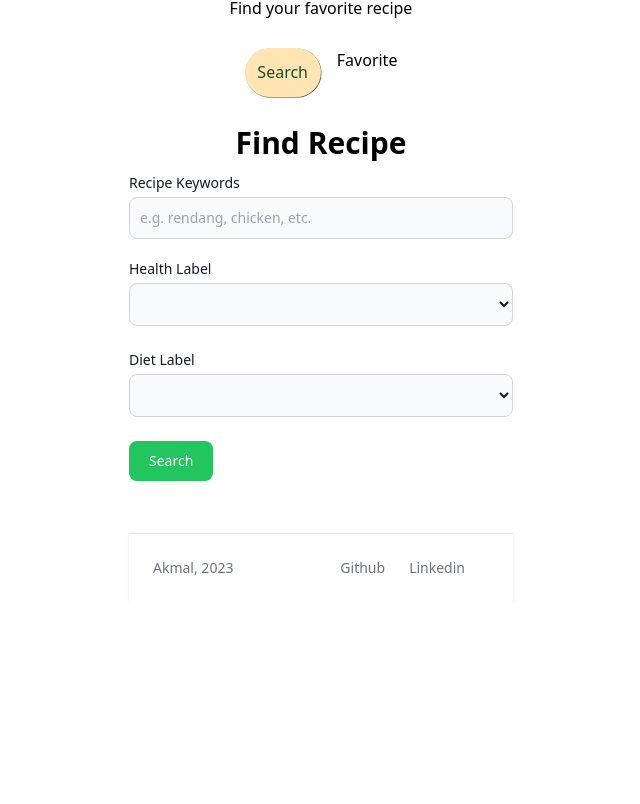
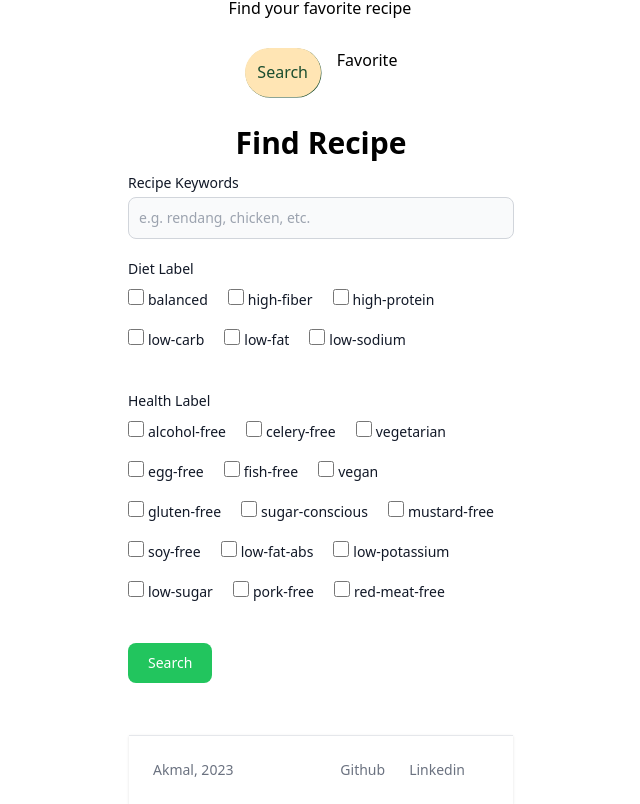
Before and after one commit to akmaladisa/edamam-recipe-search, a Vue app: page / in a window 1280 px wide. Shown: the part 480-1284 px from the top of the page, without its empty margins (319-959 px from the left). Before the commit the page ends 1082 px from the top, so only its background shows below. Built offline with nearby package versions, Linux system fonts and the light colour scheme.

Commit message:
change to checkbox style

```diff
--- a/src/components/TheForm.vue
+++ b/src/components/TheForm.vue
@@ -8,32 +8,124 @@
                 <input v-model="recipeKeyword" type="text" placeholder="e.g. rendang, chicken, etc." id="default-input" class="bg-gray-50 border border-gray-300 text-gray-900 text-sm rounded-lg focus:ring-blue-500 focus:border-blue-500 block w-full p-2.5 dark:border-gray-600 dark:placeholder-gray-400 dark:bg-slate-600 dark:text-gray-200 dark:focus:ring-blue-500 dark:focus:border-blue-500">
             </div>
 
-            <div>
-                <label for="default-input" class="block mb-1 text-sm font-medium text-gray-900">Health Label</label>
-                <select v-model="dietLabel" id="diet" class="bg-gray-50 border mb-6 border-gray-300 text-gray-900 text-sm rounded-lg focus:ring-blue-500 focus:border-blue-500 block w-full p-2.5 dark:border-gray-600 dark:placeholder-gray-400 dark:bg-slate-600 dark:text-gray-200 dark:focus:ring-blue-500 dark:focus:border-blue-500">
-                    <!-- <option selected disabled>Diet Label</option> -->
-                    <option value=""></option>
-                    <option value="balanced">balanced</option>
-                    <option value="high-fiber">high-fiber</option>
-                    <option value="high-protein">high-protein</option>
-                    <option value="low-carb">low-carb</option>
-                    <option value="low-fat">low-fat</option>
-                    <option value="low-sodium">low-sodium</option>
-                </select>
+            <div class="mb-10">
+                <label for="default-input" class="block mb-2 text-sm font-medium text-gray-900">Diet Label</label>
+                <div class="flex flex-wrap mb-4 justify-start">
+                    <div>
+                        <input type="checkbox" value="balanced" class="w-4 h-4 text-blue-600 bg-gray-100 border-gray-300 rounded focus:ring-blue-500 dark:focus:ring-blue-600 dark:ring-offset-gray-800 focus:ring-2 dark:bg-gray-700 dark:border-gray-600">
+                        <label class="mr-5 ml-1 text-sm text-gray-900 dark:text-gray-300">balanced</label>
+                    </div>
+
+                    <div>
+                        <input type="checkbox" value="high-fiber" class="w-4 h-4 text-blue-600 bg-gray-100 border-gray-300 rounded focus:ring-blue-500 dark:focus:ring-blue-600 dark:ring-offset-gray-800 focus:ring-2 dark:bg-gray-700 dark:border-gray-600">
+                        <label class="mr-5 ml-1 text-sm text-gray-900 dark:text-gray-300">high-fiber</label>
+                    </div>
+
+                    <div>
+                        <input type="checkbox" value="high-protein" class="w-4 h-4 text-blue-600 bg-gray-100 border-gray-300 rounded focus:ring-blue-500 dark:focus:ring-blue-600 dark:ring-offset-gray-800 focus:ring-2 dark:bg-gray-700 dark:border-gray-600">
+                        <label class="mr-5 ml-1 text-sm text-gray-900 dark:text-gray-300">high-protein</label>
+                    </div>
+                </div>
+                <div class="flex flex-wrap justify-start">
+                    <div>
+                        <input type="checkbox" value="low-carb" class="w-4 h-4 text-blue-600 bg-gray-100 border-gray-300 rounded focus:ring-blue-500 dark:focus:ring-blue-600 dark:ring-offset-gray-800 focus:ring-2 dark:bg-gray-700 dark:border-gray-600">
+                        <label class="mr-5 ml-1 text-sm text-gray-900 dark:text-gray-300">low-carb</label>
+                    </div>
+
+                    <div>
+                        <input type="checkbox" value="low-fat" class="w-4 h-4 text-blue-600 bg-gray-100 border-gray-300 rounded focus:ring-blue-500 dark:focus:ring-blue-600 dark:ring-offset-gray-800 focus:ring-2 dark:bg-gray-700 dark:border-gray-600">
+                        <label class="mr-5 ml-1 text-sm text-gray-900 dark:text-gray-300">low-fat</label>
+                    </div>
+
+                    <div>
+                        <input type="checkbox" value="low-sodium" class="w-4 h-4 text-blue-600 bg-gray-100 border-gray-300 rounded focus:ring-blue-500 dark:focus:ring-blue-600 dark:ring-offset-gray-800 focus:ring-2 dark:bg-gray-700 dark:border-gray-600">
+                        <label class="mr-5 ml-1 text-sm text-gray-900 dark:text-gray-300">low-sodium</label>
+                    </div>
+                </div>
             </div>
 
-            <div>
-                <label for="default-input" class="block mb-1 text-sm font-medium text-gray-900">Diet Label</label>
-                <select v-model="healthLabel" id="diet" class="bg-gray-50 border mb-6 border-gray-300 text-gray-900 text-sm rounded-lg focus:ring-blue-500 focus:border-blue-500 block w-full p-2.5 dark:border-gray-600 dark:placeholder-gray-400 dark:bg-slate-600 dark:text-gray-200 dark:focus:ring-blue-500 dark:focus:border-blue-500">
-                    <!-- <option selected disabled>Diet Label</option> -->
-                    <option value=""></option>
-                    <option value="balanced">balanced</option>
-                    <option value="high-fiber">high-fiber</option>
-                    <option value="high-protein">high-protein</option>
-                    <option value="low-carb">low-carb</option>
-                    <option value="low-fat">low-fat</option>
-                    <option value="low-sodium">low-sodium</option>
-                </select>
+            <div class="mb-10">
+                <label for="default-input" class="block mb-2 text-sm font-medium text-gray-900">Health Label</label>
+                <div class="flex flex-wrap mb-4 justify-start">
+                    <div>
+                        <input type="checkbox" value="alcohol-free" class="w-4 h-4 text-blue-600 bg-gray-100 border-gray-300 rounded focus:ring-blue-500 dark:focus:ring-blue-600 dark:ring-offset-gray-800 focus:ring-2 dark:bg-gray-700 dark:border-gray-600">
+                        <label class="mr-5 ml-1 text-sm text-gray-900 dark:text-gray-300">alcohol-free</label>
+                    </div>
+
+                    <div>
+                        <input type="checkbox" value="celery-free" class="w-4 h-4 text-blue-600 bg-gray-100 border-gray-300 rounded focus:ring-blue-500 dark:focus:ring-blue-600 dark:ring-offset-gray-800 focus:ring-2 dark:bg-gray-700 dark:border-gray-600">
+                        <label class="mr-5 ml-1 text-sm text-gray-900 dark:text-gray-300">celery-free</label>
+                    </div>
+
+                    <div>
+                        <input type="checkbox" value="vegetarian" class="w-4 h-4 text-blue-600 bg-gray-100 border-gray-300 rounded focus:ring-blue-500 dark:focus:ring-blue-600 dark:ring-offset-gray-800 focus:ring-2 dark:bg-gray-700 dark:border-gray-600">
+                        <label class="mr-5 ml-1 text-sm text-gray-900 dark:text-gray-300">vegetarian</label>
+                    </div>
+                </div>
+                <div class="flex flex-wrap justify-start mb-4">
+                    <div>
+                        <input type="checkbox" value="egg-free" class="w-4 h-4 text-blue-600 bg-gray-100 border-gray-300 rounded focus:ring-blue-500 dark:focus:ring-blue-600 dark:ring-offset-gray-800 focus:ring-2 dark:bg-gray-700 dark:border-gray-600">
+                        <label class="mr-5 ml-1 text-sm text-gray-900 dark:text-gray-300">egg-free</label>
+                    </div>
+
+                    <div>
+                        <input type="checkbox" value="fish-free" class="w-4 h-4 text-blue-600 bg-gray-100 border-gray-300 rounded focus:ring-blue-500 dark:focus:ring-blue-600 dark:ring-offset-gray-800 focus:ring-2 dark:bg-gray-700 dark:border-gray-600">
+                        <label class="mr-5 ml-1 text-sm text-gray-900 dark:text-gray-300">fish-free</label>
+                    </div>
+
+                    <div>
+                        <input type="checkbox" value="vegan" class="w-4 h-4 text-blue-600 bg-gray-100 border-gray-300 rounded focus:ring-blue-500 dark:focus:ring-blue-600 dark:ring-offset-gray-800 focus:ring-2 dark:bg-gray-700 dark:border-gray-600">
+                        <label class="mr-5 ml-1 text-sm text-gray-900 dark:text-gray-300">vegan</label>
+                    </div>
+                </div>
+                <div class="flex flex-wrap justify-start mb-4">
+                    <div>
+                        <input type="checkbox" value="gluten-free" class="w-4 h-4 text-blue-600 bg-gray-100 border-gray-300 rounded focus:ring-blue-500 dark:focus:ring-blue-600 dark:ring-offset-gray-800 focus:ring-2 dark:bg-gray-700 dark:border-gray-600">
+                        <label class="mr-5 ml-1 text-sm text-gray-900 dark:text-gray-300">gluten-free</label>
+                    </div>
+
+                    <div>
+                        <input type="checkbox" value="sugar-conscious" class="w-4 h-4 text-blue-600 bg-gray-100 border-gray-300 rounded focus:ring-blue-500 dark:focus:ring-blue-600 dark:ring-offset-gray-800 focus:ring-2 dark:bg-gray-700 dark:border-gray-600">
+                        <label class="mr-5 ml-1 text-sm text-gray-900 dark:text-gray-300">sugar-conscious</label>
+                    </div>
+
+                    <div>
+                        <input type="checkbox" value="mustard-free" class="w-4 h-4 text-blue-600 bg-gray-100 border-gray-300 rounded focus:ring-blue-500 dark:focus:ring-blue-600 dark:ring-offset-gray-800 focus:ring-2 dark:bg-gray-700 dark:border-gray-600">
+                        <label class="mr-5 ml-1 text-sm text-gray-900 dark:text-gray-300">mustard-free</label>
+                    </div>
+                </div>
+                <div class="flex flex-wrap justify-start mb-4">
+                    <div>
+                        <input type="checkbox" value="soy-free" class="w-4 h-4 text-blue-600 bg-gray-100 border-gray-300 rounded focus:ring-blue-500 dark:focus:ring-blue-600 dark:ring-offset-gray-800 focus:ring-2 dark:bg-gray-700 dark:border-gray-600">
+                        <label class="mr-5 ml-1 text-sm text-gray-900 dark:text-gray-300">soy-free</label>
+                    </div>
+
+                    <div>
+                        <input type="checkbox" value="low-fat-abs" class="w-4 h-4 text-blue-600 bg-gray-100 border-gray-300 rounded focus:ring-blue-500 dark:focus:ring-blue-600 dark:ring-offset-gray-800 focus:ring-2 dark:bg-gray-700 dark:border-gray-600">
+                        <label class="mr-5 ml-1 text-sm text-gray-900 dark:text-gray-300">low-fat-abs</label>
+                    </div>
+
+                    <div>
+                        <input type="checkbox" value="low-potassium" class="w-4 h-4 text-blue-600 bg-gray-100 border-gray-300 rounded focus:ring-blue-500 dark:focus:ring-blue-600 dark:ring-offset-gray-800 focus:ring-2 dark:bg-gray-700 dark:border-gray-600">
+                        <label class="mr-5 ml-1 text-sm text-gray-900 dark:text-gray-300">low-potassium</label>
+                    </div>
+                </div>
+                <div class="flex flex-wrap justify-start mb-4">
+                    <div>
+                        <input type="checkbox" value="low-sugar" class="w-4 h-4 text-blue-600 bg-gray-100 border-gray-300 rounded focus:ring-blue-500 dark:focus:ring-blue-600 dark:ring-offset-gray-800 focus:ring-2 dark:bg-gray-700 dark:border-gray-600">
+                        <label class="mr-5 ml-1 text-sm text-gray-900 dark:text-gray-300">low-sugar</label>
+                    </div>
+
+                    <div>
+                        <input type="checkbox" value="pork-free" class="w-4 h-4 text-blue-600 bg-gray-100 border-gray-300 rounded focus:ring-blue-500 dark:focus:ring-blue-600 dark:ring-offset-gray-800 focus:ring-2 dark:bg-gray-700 dark:border-gray-600">
+                        <label class="mr-5 ml-1 text-sm text-gray-900 dark:text-gray-300">pork-free</label>
+                    </div>
+
+                    <div>
+                        <input type="checkbox" value="red-meat-free" class="w-4 h-4 text-blue-600 bg-gray-100 border-gray-300 rounded focus:ring-blue-500 dark:focus:ring-blue-600 dark:ring-offset-gray-800 focus:ring-2 dark:bg-gray-700 dark:border-gray-600">
+                        <label class="mr-5 ml-1 text-sm text-gray-900 dark:text-gray-300">red-meat-free</label>
+                    </div>
+                </div>
             </div>
 
             <div>
@@ -50,9 +142,9 @@ export default {
     data() {
         return {
             recipeKeyword: '',
-            healthLabel: '',
-            dietLabel: '',
-            recipeResults: []
+            recipeResults: [],
+            healthLabels: [],
+            dietLabels: []
         }
     },
 
@@ -61,16 +153,6 @@ export default {
             if( this.recipeKeyword.trim() == '' ) {
                 return alert('Recipe keywords must be filled')
             }
-
-            if( this.healthLabel.trim() == '' && this.dietLabel.trim() == '' ) {
-                try {
-                    const response = await axios.get(`https://api.edamam.com/api/recipes/v2?type=public&q=${this.recipeKeyword}&app_id=b05b0cfb&app_key=c3460b53b7a76fc2ed202ad1ae776112`);
-                    this.recipeResults = response.data.hits;
-                    console.log(this.recipeResults);
-                } catch (error) {
-                    console.log(error);
-                }
-            }
         }
     }
 }
```
